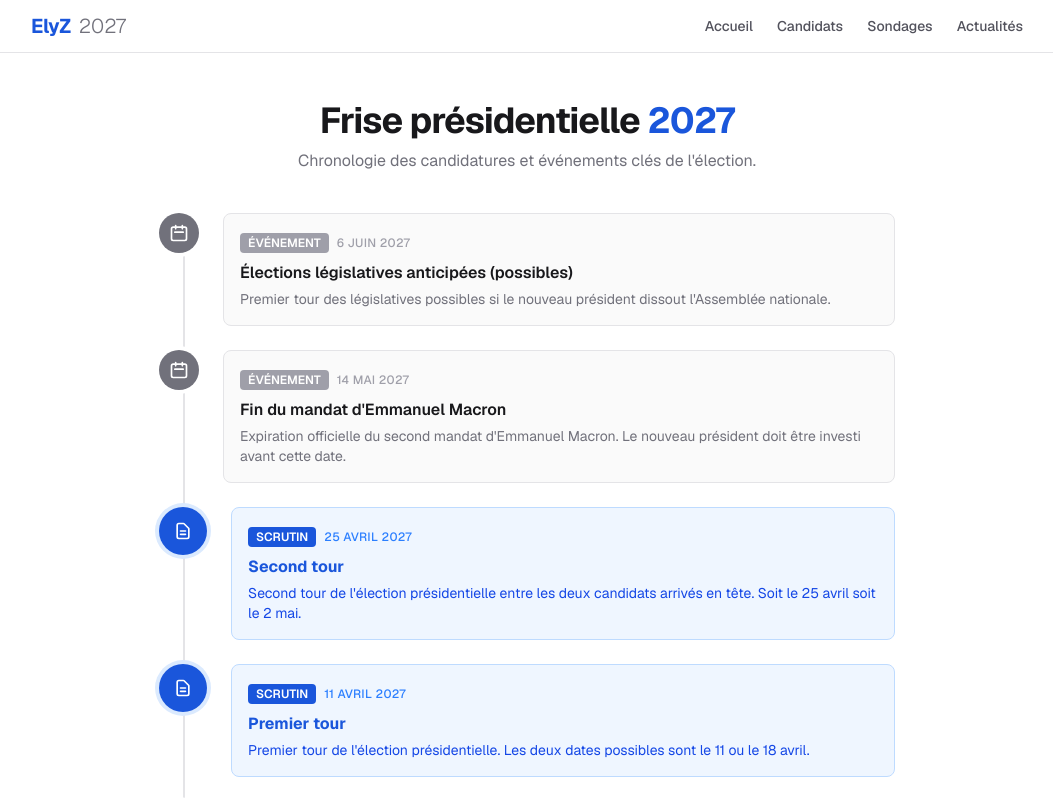
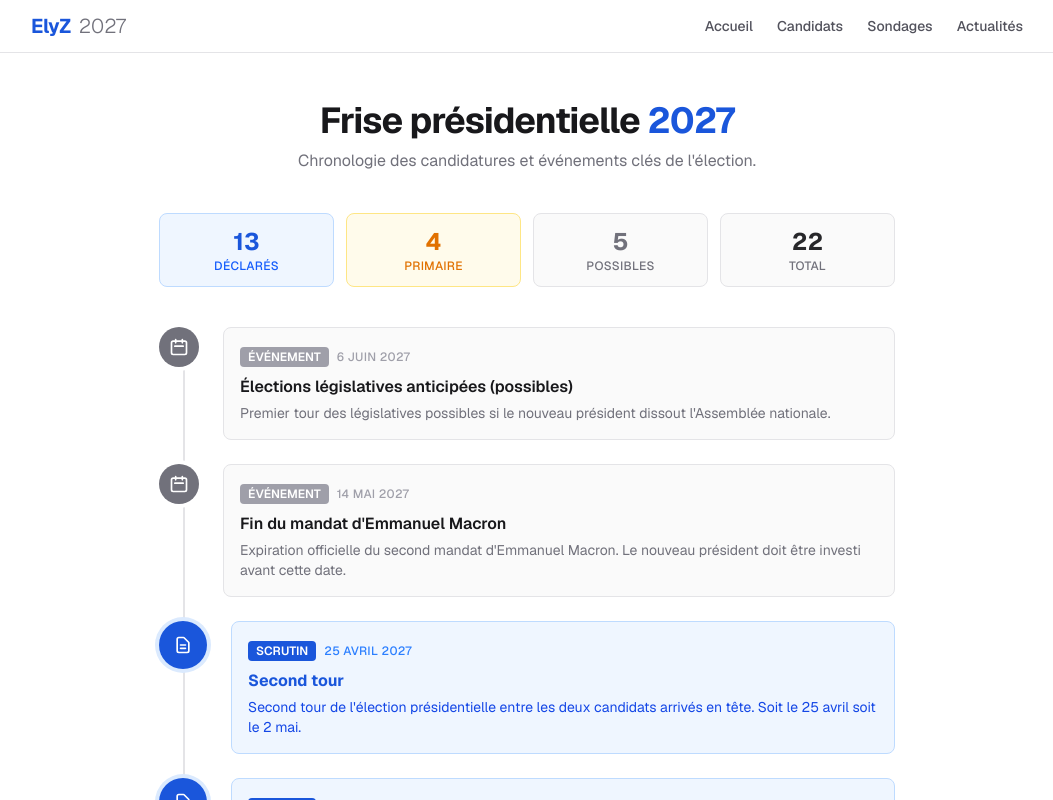
Before and after one commit to Vincent-Renard/elyz2027, a Next.js app: page / in a window 1280 px wide. Shown: the top 800 px of the page, without its empty margins (113-1166 px from the left). Built offline with nearby package versions, Linux system fonts and the light colour scheme.

Commit message:
feat: compteur de candidats sur la page d'accueil
- 4 tuiles statistiques : Déclarés, Primaire, Possibles, Total
- Mise à jour automatique selon les données

```diff
--- a/src/app/page.tsx
+++ b/src/app/page.tsx
@@ -1,6 +1,12 @@
 import Timeline from "@/components/Timeline";
+import { candidates } from "@/data/candidates";
 
 export default function Home() {
+  const declared = candidates.filter((c) => c.status === "declared").length;
+  const designated = candidates.filter((c) => c.status === "designated").length;
+  const primary = candidates.filter((c) => c.status === "primary").length;
+  const possible = candidates.filter((c) => c.status === "possible").length;
+
   return (
     <div className="mx-auto max-w-3xl px-4 py-12">
       <div className="mb-10 text-center">
@@ -11,6 +17,34 @@ export default function Home() {
           Chronologie des candidatures et événements clés de l&apos;élection.
         </p>
       </div>
+
+      <div className="mb-10 grid grid-cols-2 gap-3 sm:grid-cols-4">
+        <div className="rounded-lg border border-blue-200 bg-blue-50 p-3 text-center">
+          <span className="text-2xl font-bold text-elyz-blue">{declared + designated}</span>
+          <p className="text-xs font-medium uppercase tracking-wide text-blue-600">
+            Déclarés
+          </p>
+        </div>
+        <div className="rounded-lg border border-amber-200 bg-amber-50 p-3 text-center">
+          <span className="text-2xl font-bold text-amber-600">{primary}</span>
+          <p className="text-xs font-medium uppercase tracking-wide text-amber-600">
+            Primaire
+          </p>
+        </div>
+        <div className="rounded-lg border border-zinc-200 bg-zinc-50 p-3 text-center">
+          <span className="text-2xl font-bold text-zinc-500">{possible}</span>
+          <p className="text-xs font-medium uppercase tracking-wide text-zinc-500">
+            Possibles
+          </p>
+        </div>
+        <div className="rounded-lg border border-zinc-200 bg-zinc-50 p-3 text-center">
+          <span className="text-2xl font-bold text-zinc-800">{candidates.length}</span>
+          <p className="text-xs font-medium uppercase tracking-wide text-zinc-500">
+            Total
+          </p>
+        </div>
+      </div>
+
       <Timeline />
     </div>
   );
```
